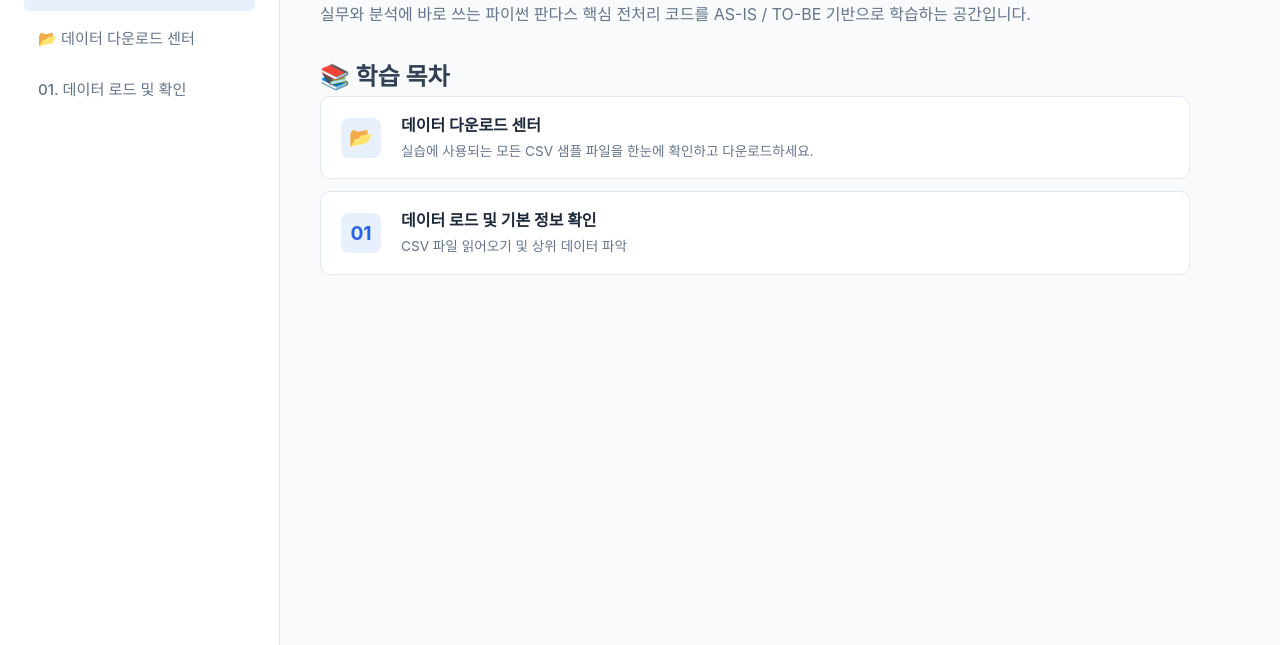
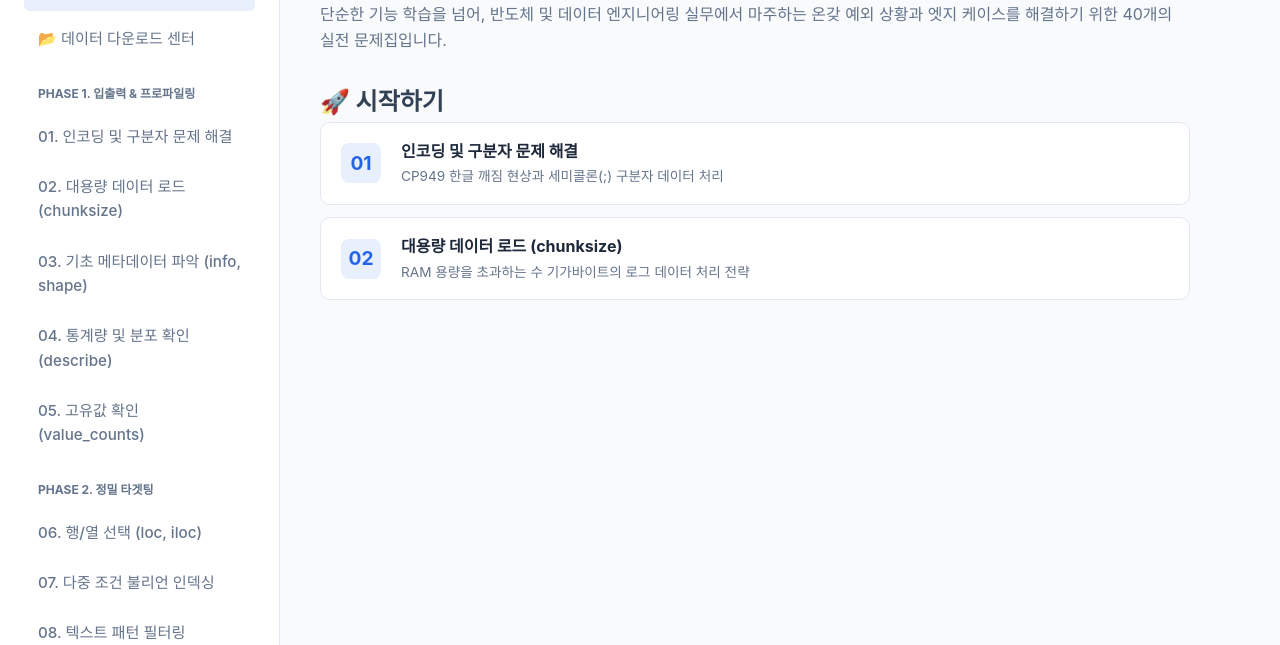
Before and after one commit to winclead/pandas, a plain HTML site: page index.html in a window 1280 px wide. Shown: the part 155-800 px from the top of the page. Drawn offline with Linux system fonts and the light colour scheme.

Commit message:
Update index.html

```diff
--- a/index.html
+++ b/index.html
@@ -3,7 +3,7 @@
 <head>
     <meta charset="UTF-8">
     <meta name="viewport" content="width=device-width, initial-scale=1.0">
-    <title>Pandas 데이터 전처리 마스터</title>
+    <title>Pandas 실전 전처리 마스터 클래스</title>
     <link rel="stylesheet" href="./assets/css/style.css">
 </head>
 <body>
@@ -19,7 +19,20 @@
             <nav class="nav-menu" id="navMenu">
                 <a href="./index.html" class="active">🏠 홈 (메인)</a>
                 <a href="./pages/datasets.html">📂 데이터 다운로드 센터</a>
-                <a href="./pages/01_load_data.html">01. 데이터 로드 및 확인</a>
+
+                <div class="nav-phase">Phase 1. 입출력 & 프로파일링</div>
+                <a href="./pages/01_read_csv_advanced.html">01. 인코딩 및 구분자 문제 해결</a>
+                <a href="./pages/02_large_data_chunk.html">02. 대용량 데이터 로드 (chunksize)</a>
+                <a href="./pages/03_basic_profiling.html">03. 기초 메타데이터 파악 (info, shape)</a>
+                <a href="./pages/04_describe_stats.html">04. 통계량 및 분포 확인 (describe)</a>
+                <a href="./pages/05_value_counts.html">05. 고유값 확인 (value_counts)</a>
+
+                <div class="nav-phase">Phase 2. 정밀 타겟팅</div>
+                <a href="./pages/06_loc_iloc.html">06. 행/열 선택 (loc, iloc)</a>
+                <a href="./pages/07_boolean_indexing.html">07. 다중 조건 불리언 인덱싱</a>
+                <a href="./pages/08_string_filtering.html">08. 텍스트 패턴 필터링</a>
+
+                <!-- 참고: 코드가 너무 길어지는 것을 방지하기 위해 Phase 3~9의 사이드바 메뉴는 실제 작업 시 위 양식대로 추가하시면 됩니다. -->
             </nav>
         </aside>
 
@@ -37,23 +50,23 @@
             </header>
 
             <main class="main-content">
-                <h1>Pandas 데이터 전처리 스터디</h1>
-                <p>실무와 분석에 바로 쓰는 파이썬 판다스 핵심 전처리 코드를 AS-IS / TO-BE 기반으로 학습하는 공간입니다.</p>
+                <h1>Pandas 실전 전처리 마스터 클래스</h1>
+                <p>단순한 기능 학습을 넘어, 반도체 및 데이터 엔지니어링 실무에서 마주하는 온갖 예외 상황과 엣지 케이스를 해결하기 위한 40개의 실전 문제집입니다.</p>
 
                 <section class="card-section" style="margin-top: 30px;">
-                    <h2>📚 학습 목차</h2>
-                    <div class="chapter-card" onclick="location.href='./pages/datasets.html'">
-                        <span class="chapter-num">📂</span>
+                    <h2>🚀 시작하기</h2>
+                    <div class="chapter-card" onclick="location.href='./pages/01_read_csv_advanced.html'">
+                        <span class="chapter-num">01</span>
                         <div class="chapter-info">
-                            <h3>데이터 다운로드 센터</h3>
-                            <p>실습에 사용되는 모든 CSV 샘플 파일을 한눈에 확인하고 다운로드하세요.</p>
+                            <h3>인코딩 및 구분자 문제 해결</h3>
+                            <p>CP949 한글 깨짐 현상과 세미콜론(;) 구분자 데이터 처리</p>
                         </div>
                     </div>
-                    <div class="chapter-card" onclick="location.href='./pages/01_load_data.html'">
-                        <span class="chapter-num">01</span>
+                    <div class="chapter-card" onclick="location.href='./pages/02_large_data_chunk.html'">
+                        <span class="chapter-num">02</span>
                         <div class="chapter-info">
-                            <h3>데이터 로드 및 기본 정보 확인</h3>
-                            <p>CSV 파일 읽어오기 및 상위 데이터 파악</p>
+                            <h3>대용량 데이터 로드 (chunksize)</h3>
+                            <p>RAM 용량을 초과하는 수 기가바이트의 로그 데이터 처리 전략</p>
                         </div>
                     </div>
                 </section>
```
